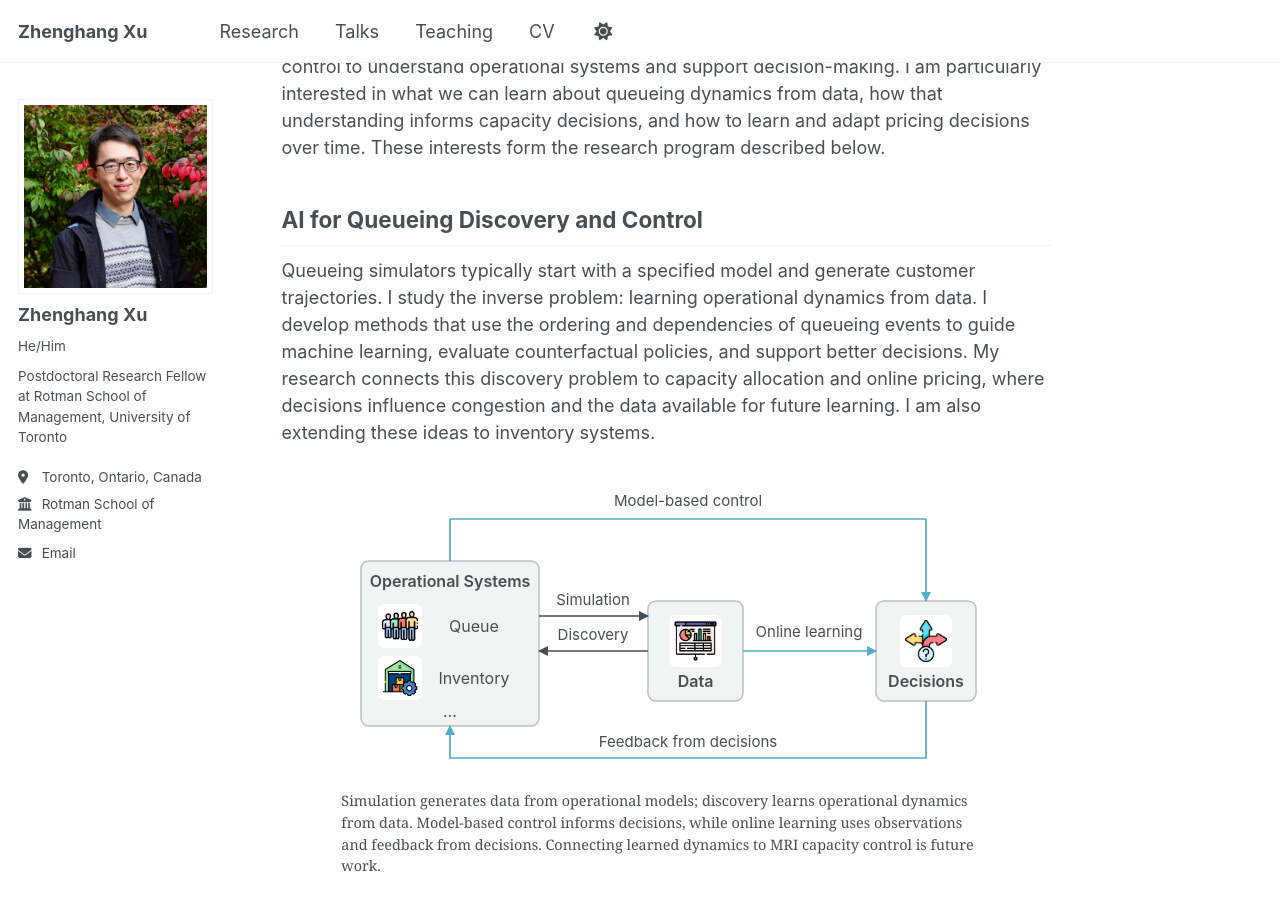
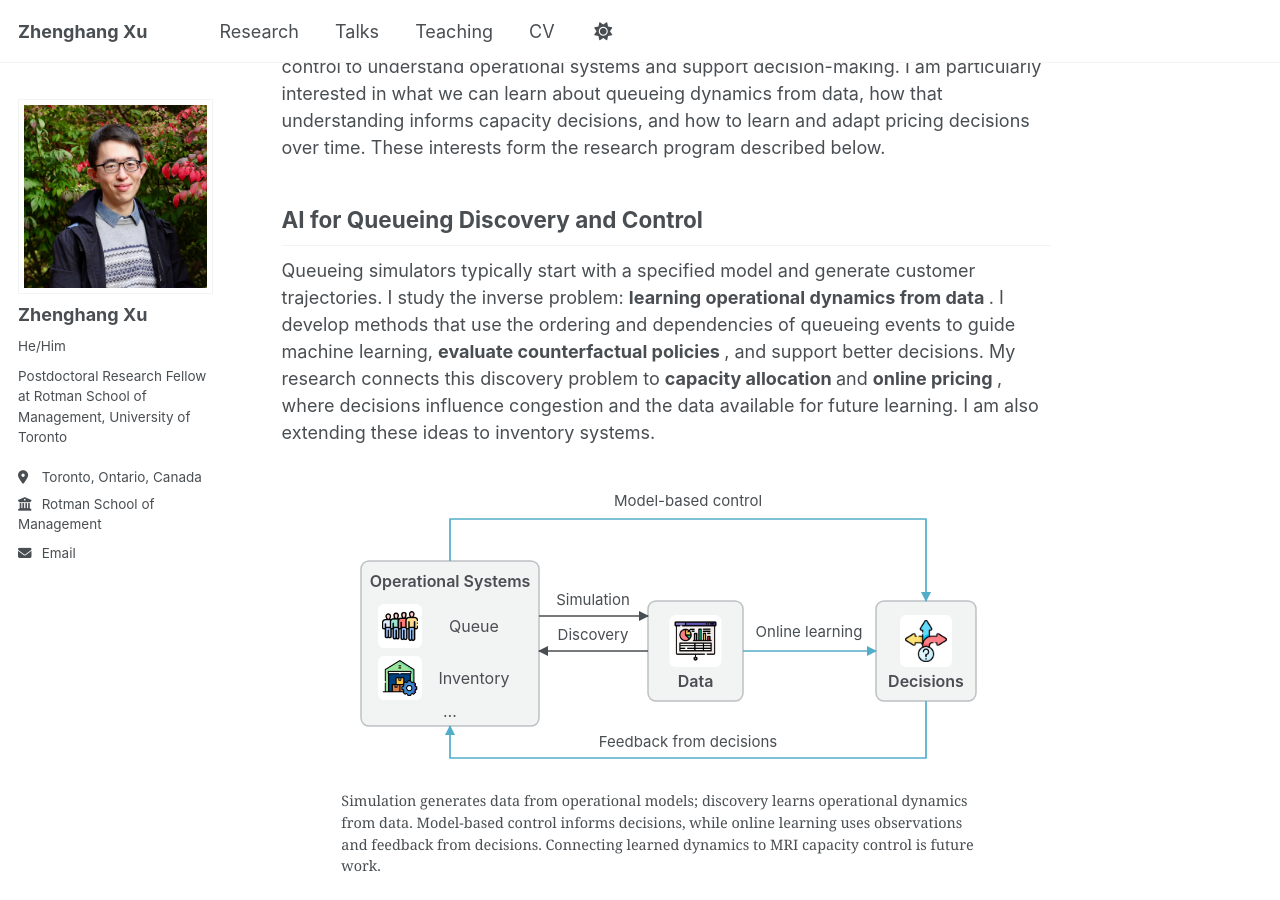
Before and after one commit to zhenghangxu-baymax/zhenghangxu-baymax.github.io, a Jekyll site: the page built from _pages/about.md, in a window 1280 px wide and 900 px high, scrolled down 455 px. Built offline with Jekyll 4.4.1, drawn with Linux system fonts in a browser that asks for light colours.

```diff
--- a/_includes/research-introduction.html
+++ b/_includes/research-introduction.html
@@ -1 +1 @@
-<p>Queueing simulators typically start with a specified model and generate customer trajectories. I study the inverse problem: learning operational dynamics from data. I develop methods that use the ordering and dependencies of queueing events to guide machine learning, evaluate counterfactual policies, and support better decisions. My research connects this discovery problem to capacity allocation and online pricing, where decisions influence congestion and the data available for future learning. I am also extending these ideas to inventory systems.</p>
+<p>Queueing simulators typically start with a specified model and generate customer trajectories. I study the inverse problem: <strong> learning operational dynamics from data </strong>. I develop methods that use the ordering and dependencies of queueing events to guide machine learning, <strong> evaluate counterfactual policies </strong>, and support better decisions. My research connects this discovery problem to <strong> capacity allocation </strong> and <strong> online pricing </strong>, where decisions influence congestion and the data available for future learning. I am also extending these ideas to inventory systems.</p>
```
